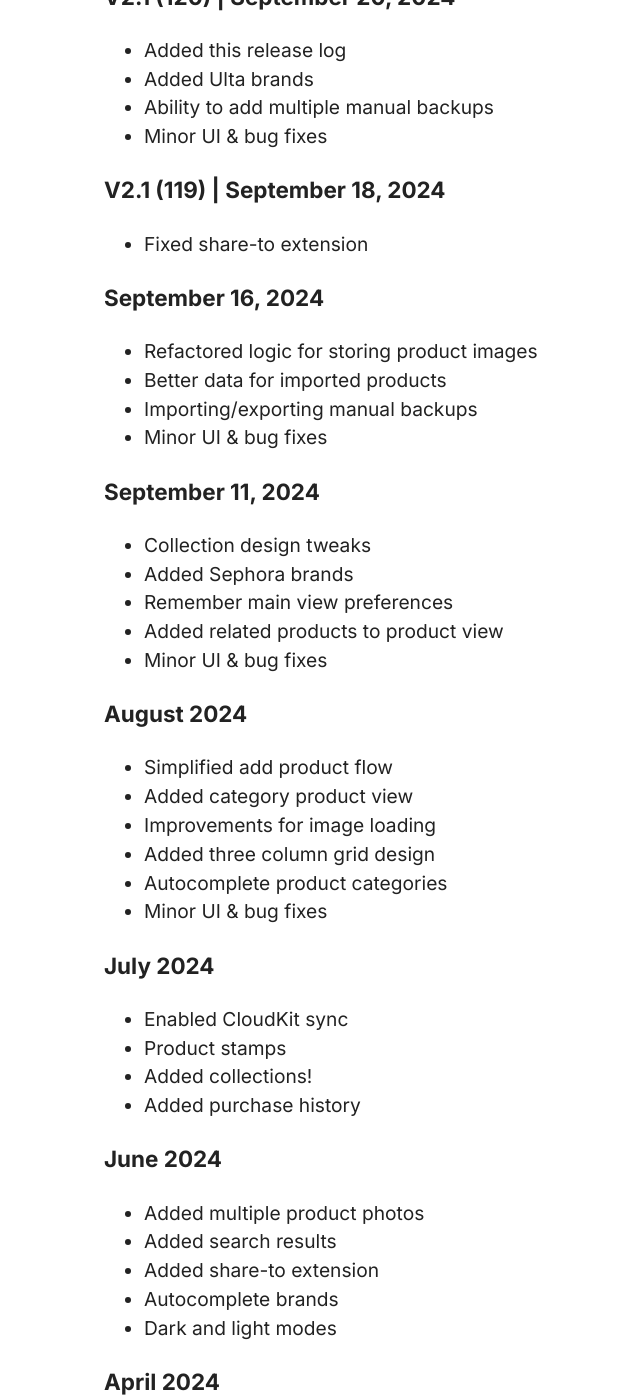
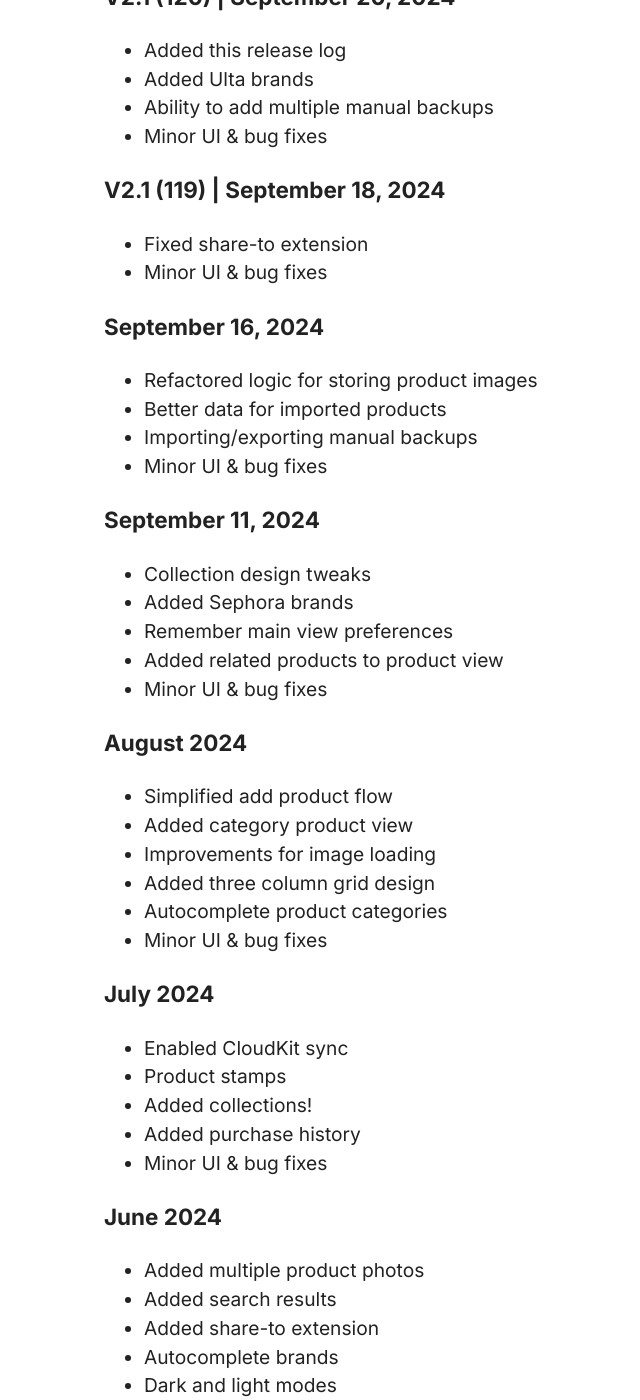
Before and after one commit to BeautyMarkApp/website, a Jekyll site: the page built from _posts/2024-10-08-Changelog.markdown, in a window 1280 px wide and 1400 px high, scrolled down 776 px. Shown: the whole window, without its empty margins (160-800 px from the left). Built offline with Jekyll 4.4.1, drawn with Linux system fonts in a browser that asks for light colours.

Commit message:
Tweaks to changelog

```diff
--- a/_posts/2024-10-08-Changelog.markdown
+++ b/_posts/2024-10-08-Changelog.markdown
@@ -35,6 +35,7 @@ permalink: /changelog/
 ### V2.1 (119) | September 18, 2024
 
 - Fixed share-to extension
+- Minor UI & bug fixes
 
 ### September 16, 2024
 
@@ -66,6 +67,7 @@ permalink: /changelog/
 - Product stamps
 - Added collections!
 - Added purchase history
+- Minor UI & bug fixes
 
 ### June 2024
 
@@ -74,6 +76,7 @@ permalink: /changelog/
 - Added share-to extension
 - Autocomplete brands
 - Dark and light modes
+- Minor UI & bug fixes
 
 ### April 2024
 
```
